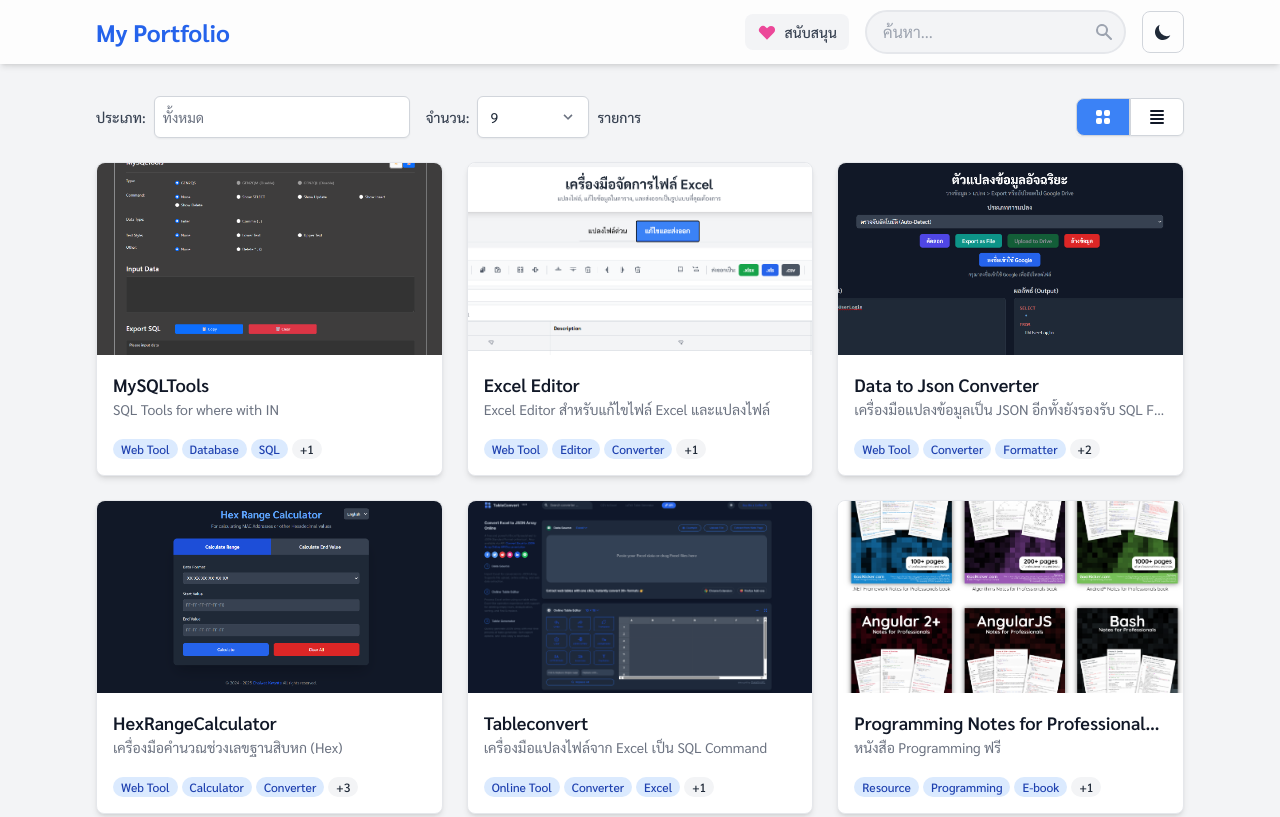
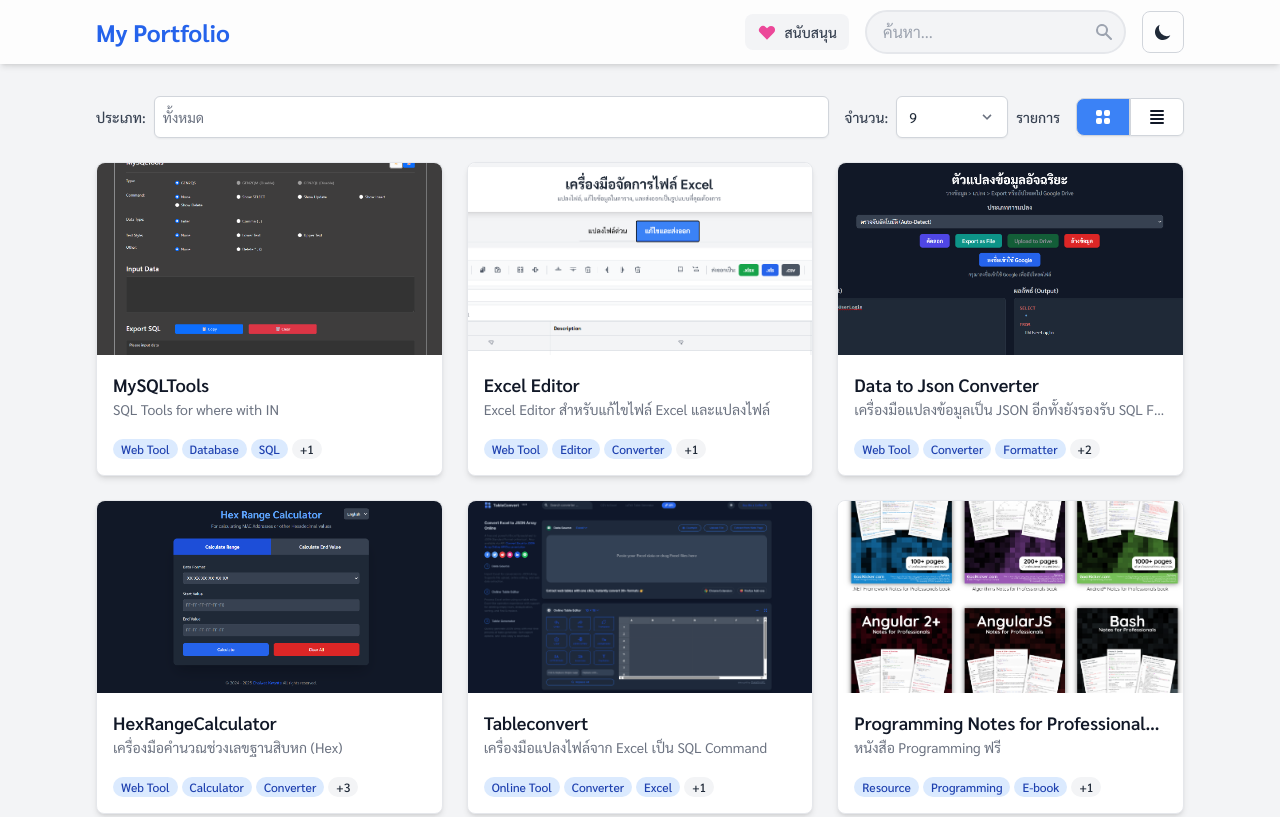
Before and after one commit to chaiwat20180/MyPortfolio, a plain HTML site: page index.html in a window 1280 px wide. Shown: the top 817 px of the page. Drawn offline with nearby package versions, Linux system fonts and the light colour scheme.

Commit message:
Update index.html

```diff
--- a/index.html
+++ b/index.html
@@ -135,10 +135,12 @@
 
     <main class="container mx-auto max-w-6xl px-4 sm:px-6 lg:px-8 py-8">
         <div class="flex flex-col sm:flex-row justify-between items-center mb-6 gap-4">
-            <div class="flex items-center gap-2">
-                 <label class="text-sm font-medium text-gray-700 dark:text-gray-300">ประเภท:</label>
-                <!-- Multi-select Searchable Dropdown -->
-                <div class="relative w-64" id="multi-select-tag-container">
+            <!-- MODIFIED: Responsive Filter Container -->
+            <div class="flex flex-col md:flex-row w-full items-stretch md:items-center gap-4">
+                <!-- ประเภท Filter -->
+                <div class="flex items-center gap-2 w-full">
+                    <label class="text-sm font-medium text-gray-700 dark:text-gray-300 whitespace-nowrap">ประเภท:</label>
+                    <div class="relative w-full" id="multi-select-tag-container">
                         <div id="tagSelectDisplay" class="flex items-center flex-wrap gap-1 w-full min-h-[42px] rounded-md border border-gray-300 dark:border-gray-600 bg-white dark:bg-gray-700 shadow-sm focus-within:border-indigo-300 focus-within:ring focus-within:ring-indigo-200 focus-within:ring-opacity-50 text-sm cursor-pointer p-2">
                             <span id="tagPlaceholder" class="text-gray-500 dark:text-gray-400">ทั้งหมด</span>
                         </div>
@@ -151,10 +153,13 @@
                             </div>
                         </div>
                     </div>
+                </div>
 
-                <label class="text-sm font-medium text-gray-700 dark:text-gray-300 ml-2">จำนวน:</label>
-                <!-- NEW: Custom Dropdown for Grid View -->
-                <div id="itemsPerPageDropdownGrid" class="relative w-28">
+                <!-- จำนวน Filter -->
+                <div class="flex items-center gap-2 w-full md:w-auto">
+                    <label class="text-sm font-medium text-gray-700 dark:text-gray-300 whitespace-nowrap">จำนวน:</label>
+                    <!-- Custom Dropdown for Grid View -->
+                    <div id="itemsPerPageDropdownGrid" class="relative flex-grow md:w-28">
                         <div id="itemsPerPageDisplayGrid" class="flex items-center justify-between w-full min-h-[42px] rounded-md border border-gray-300 dark:border-gray-600 bg-white dark:bg-gray-700 shadow-sm focus-within:border-indigo-300 focus-within:ring focus-within:ring-indigo-200 focus-within:ring-opacity-50 text-sm cursor-pointer px-3 py-2">
                             <span class="selected-value">9</span>
                             <svg class="fill-current h-4 w-4 text-gray-500 dark:text-gray-400" xmlns="http://www.w3.org/2000/svg" viewBox="0 0 20 20"><path d="M9.293 12.95l.707.707L15.657 8l-1.414-1.414L10 10.828 5.757 6.586 4.343 8z"/></svg>
@@ -163,8 +168,8 @@
                             <!-- Options populated by JS -->
                         </div>
                     </div>
-                <!-- NEW: Custom Dropdown for List View -->
-                <div id="itemsPerPageDropdownList" class="relative w-28 hidden">
+                    <!-- Custom Dropdown for List View -->
+                    <div id="itemsPerPageDropdownList" class="relative flex-grow md:w-28 hidden">
                          <div id="itemsPerPageDisplayList" class="flex items-center justify-between w-full min-h-[42px] rounded-md border border-gray-300 dark:border-gray-600 bg-white dark:bg-gray-700 shadow-sm focus-within:border-indigo-300 focus-within:ring focus-within:ring-indigo-200 focus-within:ring-opacity-50 text-sm cursor-pointer px-3 py-2">
                             <span class="selected-value">10</span>
                             <svg class="fill-current h-4 w-4 text-gray-500 dark:text-gray-400" xmlns="http://www.w3.org/2000/svg" viewBox="0 0 20 20"><path d="M9.293 12.95l.707.707L15.657 8l-1.414-1.414L10 10.828 5.757 6.586 4.343 8z"/></svg>
@@ -174,6 +179,7 @@
                         </div>
                     </div>
                      <span class="text-sm font-medium text-gray-700 dark:text-gray-300">รายการ</span>
+                </div>
             </div>
             <div class="inline-flex rounded-md shadow-sm" role="group">
                 <button type="button" id="view-grid" class="view-btn active rounded-l-lg border border-gray-300 dark:border-gray-600 bg-white dark:bg-gray-700 text-sm font-medium px-4 py-2 text-gray-900 dark:text-gray-200 hover:bg-gray-100 dark:hover:bg-gray-600 focus:z-10 focus:ring-2 focus:ring-blue-500">
```
Lines whose indentation alone changed are shown as unchanged.
